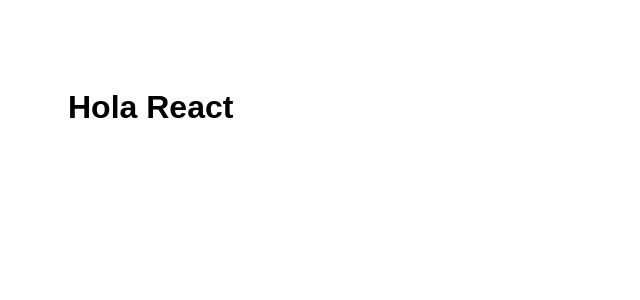
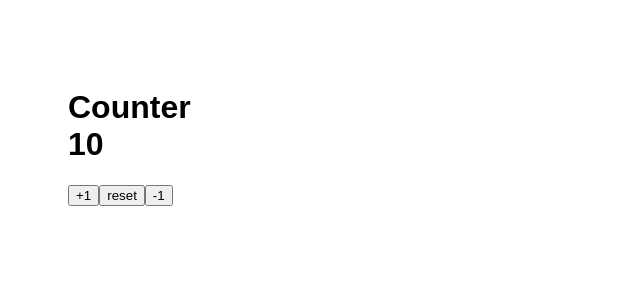
Before and after one commit to AlbertJohanson/Hooks-React, a React app: page / in a window 1280 px wide. Shown: the top 300 px of the page, without its empty margins (0-640 px from the left). Built offline with nearby package versions, Linux system fonts and the light colour scheme.

Commit message:
making a Counter with a custom Hook

```diff
--- /dev/null
+++ b/src/components/01-useState/CounterAppWithCustomHooks.jsx
@@ -0,0 +1,30 @@
+/* eslint-disable react/button-has-type */
+/* eslint-disable import/prefer-default-export */
+import React from 'react';
+import {useCounter} from '../../hooks/useCounter'
+
+import '../../styles/components/App.css';
+
+export const CounterWithCustomHook = () => {
+
+    const {count, increment, reset , Decrement} = useCounter();
+
+  return (
+    <div>
+      <h1>
+        Counter
+        <br />
+        {count}
+      </h1>
+      <button className="btn btn-primary" onClick={() => increment()}>
+        +1
+      </button>
+      <button className="btn btn-primary" onClick={reset}>
+        reset
+      </button>
+      <button className="btn btn-primary" onClick={() => Decrement()}>
+        -1
+      </button>
+    </div>
+  );
+};
--- /dev/null
+++ b/src/hooks/useCounter.js
@@ -0,0 +1,27 @@
+/* eslint-disable import/prefer-default-export */
+import  {useState} from 'react'
+
+export const useCounter = ( initialCounter = 10 ) => {
+
+    const [count, setCounter] = useState(initialCounter)
+
+    const increment = (factor = 1) => {
+        setCounter( count + factor)
+    }
+
+
+    const reset = () => {
+        setCounter(initialCounter)
+    }
+
+    const Decrement = (factor = 1) => {
+        setCounter( count - factor)
+    }
+
+    return {
+        count,
+        increment,
+        reset,
+        Decrement
+    }
+}
--- a/src/index.js
+++ b/src/index.js
@@ -1,5 +1,5 @@
 import React from 'react';
 import ReactDOM from 'react-dom';
-import App from './components/App';
+import {CounterWithCustomHook} from './components/01-useState/CounterAppWithCustomHooks';
 
-ReactDOM.render(<App />, document.getElementById('app'));
+ReactDOM.render(<CounterWithCustomHook />, document.getElementById('app'));
```
Also changed, not shown: src/components/01-useState/CounterApp.jsx (added, +37 -0 lines), src/components/App.jsx (+3 -7 lines).
